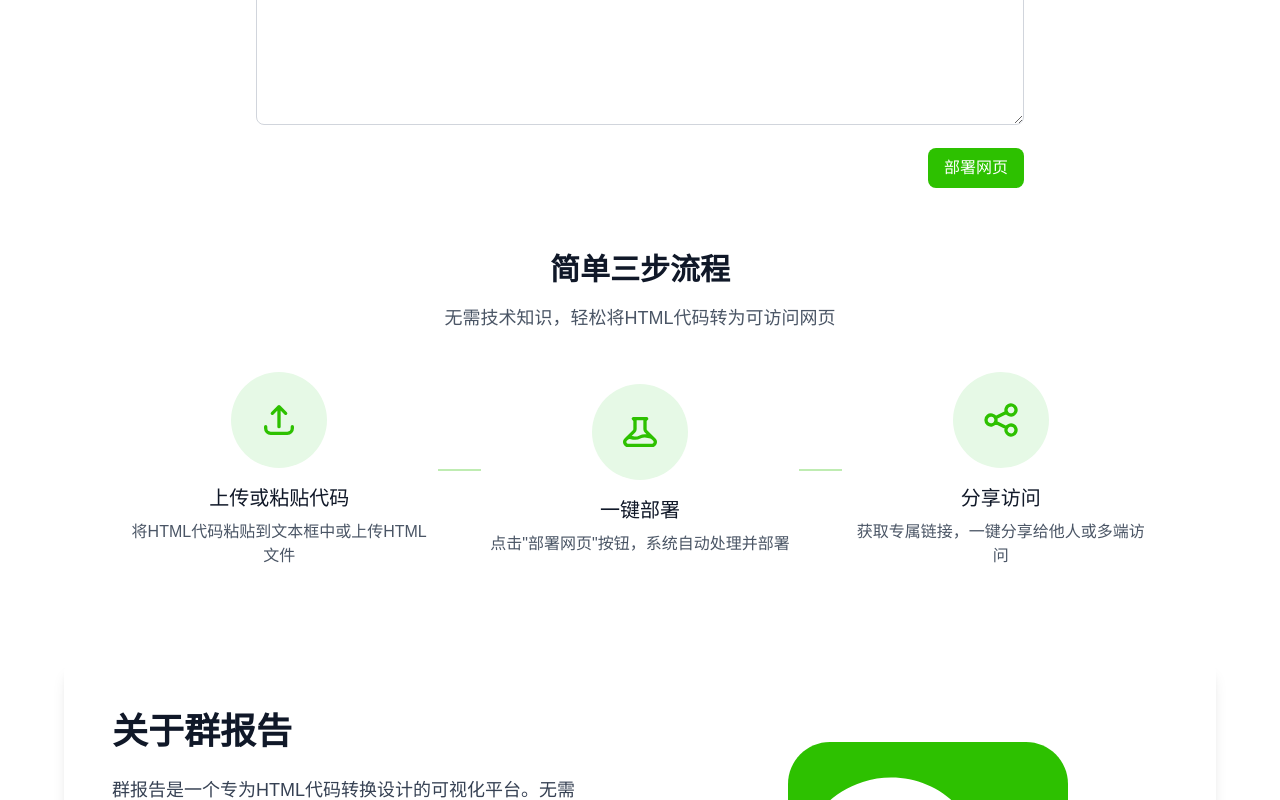
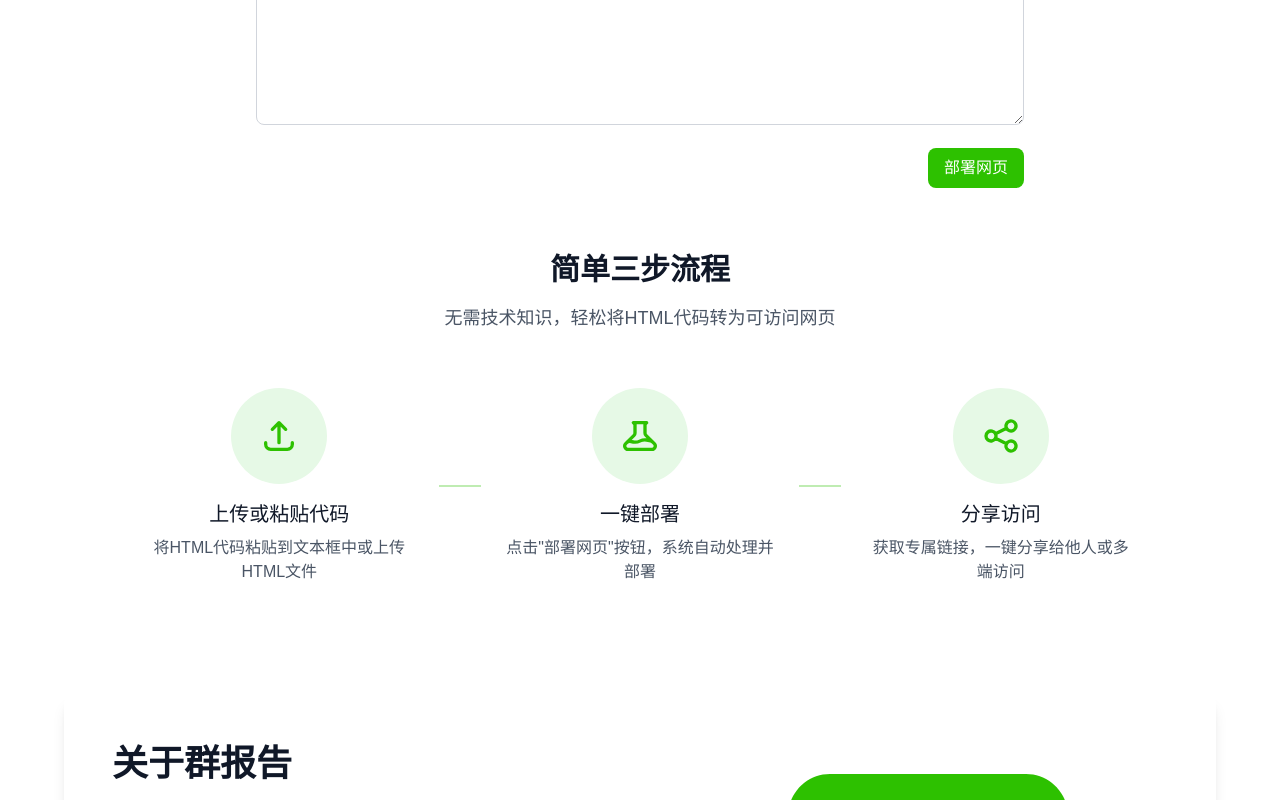
Before and after one commit to chengkeshuai/qunbaogao, a Next.js app: page / in a window 1280 px wide. Shown: the part 467-1267 px from the top of the page. Built offline with nearby package versions, Linux system fonts and the light colour scheme.

Commit message:
上传或粘贴代码"区域高度偏高

```diff
--- a/app/page.tsx
+++ b/app/page.tsx
@@ -25,18 +25,16 @@ export default function Home() {
             <h2 className="text-3xl font-bold text-gray-900 mb-4 text-center">简单三步流程</h2>
             <p className="text-center text-lg text-gray-600 mb-10">无需技术知识，轻松将HTML代码转为可访问网页</p>
 
-            <div className="flex flex-col md:flex-row justify-between items-center gap-4 md:gap-2">
+            <div className="flex flex-col md:flex-row justify-between items-stretch gap-4 md:gap-2">
               {/* 第一步 */}
-              <div className="flex flex-col items-center text-center w-full md:w-1/3 h-full">
+              <div className="flex flex-col items-center text-center w-full md:w-1/3 bg-white rounded-lg p-4">
                 <div className="bg-[#e6f9e6] p-6 rounded-full w-24 h-24 flex items-center justify-center mb-4">
                   <svg xmlns="http://www.w3.org/2000/svg" className="h-10 w-10 text-[#2dc100]" fill="none" viewBox="0 0 24 24" stroke="currentColor">
                     <path strokeLinecap="round" strokeLinejoin="round" strokeWidth={2} d="M4 16v1a3 3 0 003 3h10a3 3 0 003-3v-1m-4-8l-4-4m0 0L8 8m4-4v12" />
                   </svg>
                 </div>
                 <h3 className="text-xl font-medium text-gray-900 mb-2">上传或粘贴代码</h3>
-                <p className="text-base text-gray-600">
-                  将HTML代码粘贴到文本框中或上传HTML文件
-                </p>
+                <p className="text-base text-gray-600">将HTML代码粘贴到文本框中或上传HTML文件</p>
               </div>
 
               {/* 连接线 */}
@@ -45,16 +43,14 @@ export default function Home() {
               </div>
 
               {/* 第二步 */}
-              <div className="flex flex-col items-center text-center w-full md:w-1/3 h-full">
+              <div className="flex flex-col items-center text-center w-full md:w-1/3 bg-white rounded-lg p-4">
                 <div className="bg-[#e6f9e6] p-6 rounded-full w-24 h-24 flex items-center justify-center mb-4">
                   <svg xmlns="http://www.w3.org/2000/svg" className="h-10 w-10 text-[#2dc100]" fill="none" viewBox="0 0 24 24" stroke="currentColor">
                     <path strokeLinecap="round" strokeLinejoin="round" strokeWidth={2} d="M19.428 15.428a2 2 0 00-1.022-.547l-2.387-.477a6 6 0 00-3.86.517l-.318.158a6 6 0 01-3.86.517L6.05 15.21a2 2 0 00-1.806.547M8 4h8l-1 1v5.172a2 2 0 00.586 1.414l5 5c1.26 1.26.367 3.414-1.415 3.414H4.828c-1.782 0-2.674-2.154-1.414-3.414l5-5A2 2 0 009 10.172V5L8 4z" />
                   </svg>
                 </div>
                 <h3 className="text-xl font-medium text-gray-900 mb-2">一键部署</h3>
-                <p className="text-base text-gray-600">
-                  点击&quot;部署网页&quot;按钮，系统自动处理并部署
-                </p>
+                <p className="text-base text-gray-600">点击&quot;部署网页&quot;按钮，系统自动处理并部署</p>
               </div>
 
               {/* 连接线 */}
@@ -63,16 +59,14 @@ export default function Home() {
               </div>
 
               {/* 第三步 */}
-              <div className="flex flex-col items-center text-center w-full md:w-1/3 h-full">
+              <div className="flex flex-col items-center text-center w-full md:w-1/3 bg-white rounded-lg p-4">
                 <div className="bg-[#e6f9e6] p-6 rounded-full w-24 h-24 flex items-center justify-center mb-4">
                   <svg xmlns="http://www.w3.org/2000/svg" className="h-10 w-10 text-[#2dc100]" fill="none" viewBox="0 0 24 24" stroke="currentColor">
                     <path strokeLinecap="round" strokeLinejoin="round" strokeWidth={2} d="M8.684 13.342C8.886 12.938 9 12.482 9 12c0-.482-.114-.938-.316-1.342m0 2.684a3 3 0 110-2.684m0 2.684l6.632 3.316m-6.632-6l6.632-3.316m0 0a3 3 0 105.367-2.684 3 3 0 00-5.367 2.684zm0 9.316a3 3 0 105.368 2.684 3 3 0 00-5.368-2.684z" />
                   </svg>
                 </div>
                 <h3 className="text-xl font-medium text-gray-900 mb-2">分享访问</h3>
-                <p className="text-base text-gray-600">
-                  获取专属链接，一键分享给他人或多端访问
-                </p>
+                <p className="text-base text-gray-600">获取专属链接，一键分享给他人或多端访问</p>
               </div>
             </div>
           </div>
```
